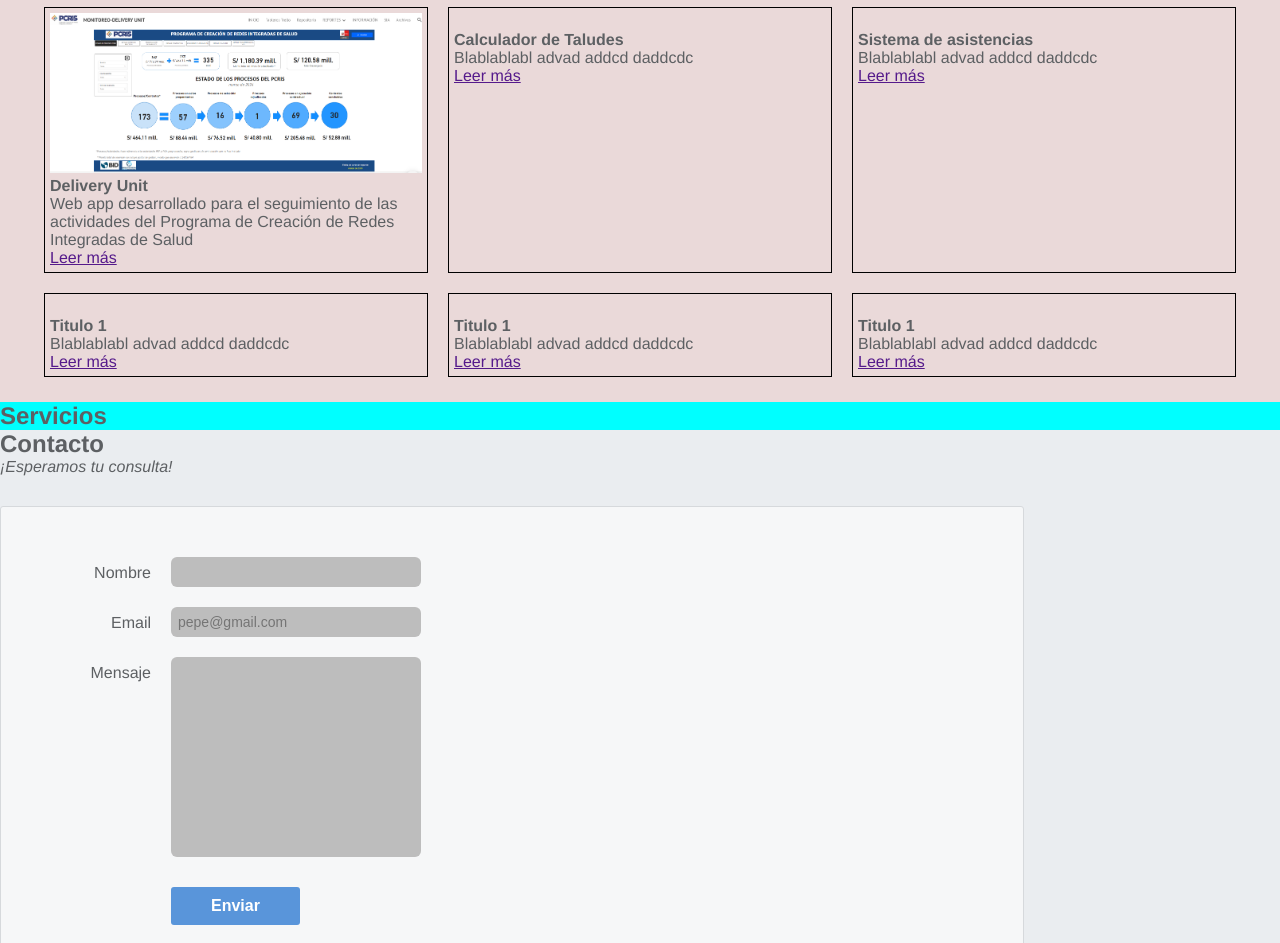
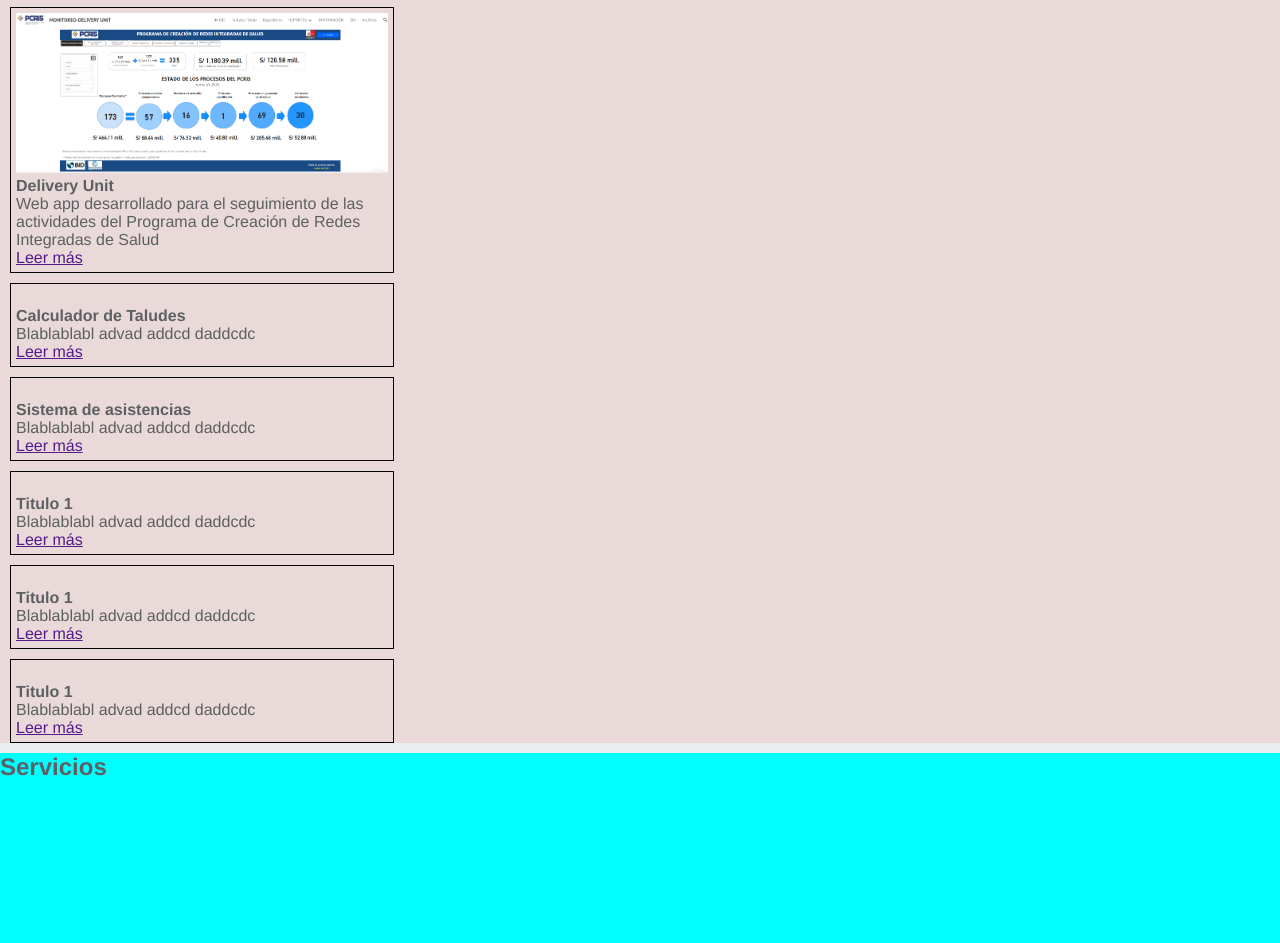
Before and after one commit to jordybc1503/mi_primera_web, a plain HTML site: page index.html in a window 1280 px wide. Shown: the part 1393-2336 px from the top of the page. Drawn offline with Linux system fonts and the light colour scheme; a script that the page names is missing; a web font is replaced by a local one.

Commit message:
changes maded

```diff
--- a/index.html
+++ b/index.html
@@ -57,7 +57,7 @@
 
         <section id="section-3" class="section-3">
             <h3>Trabajos</h3>
-            <div class="works-containers">
+            <div class="works-  ">
                 <div class="work-container">
                     <img src="img/delivery-unit.PNG" alt="Imagen delivey unir" width="100%">
                     <h4>Delivery Unit</h4>
--- a/script.js
+++ b/script.js
@@ -31,3 +31,5 @@ function cambiarNombre(nombre, ciudad, gusto){
   let contenido = "Hola mundo";
   return contenido
 }
+
+// verificar correo
--- a/style.css
+++ b/style.css
@@ -204,6 +204,7 @@ animation: upDown 1s;
 
 #servicios {
     background-color: aqua;
+    height: 500px;
 }
 
 /* =====================Footer Section =================== */
```
